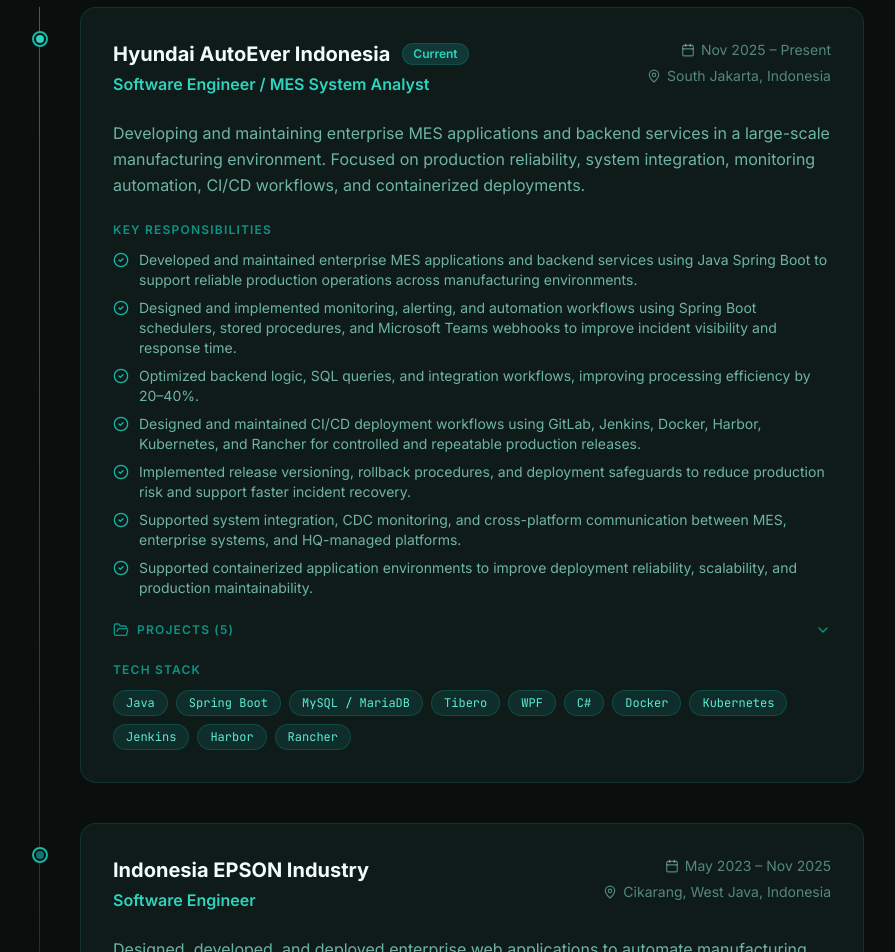
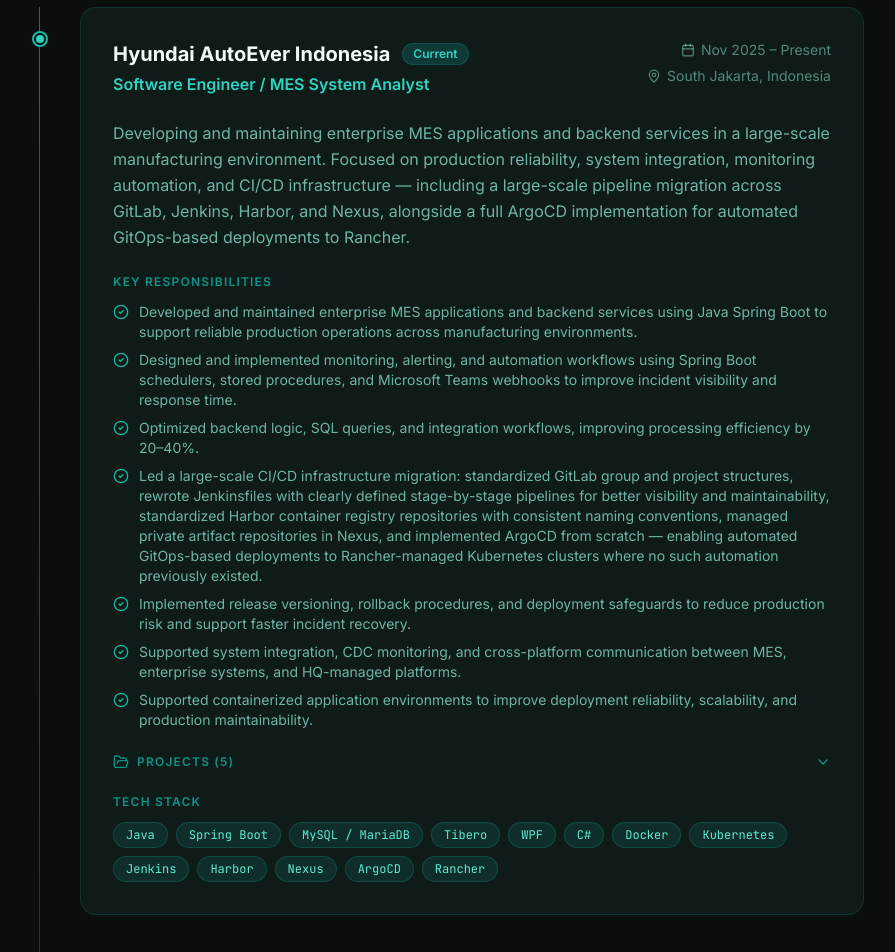
Before and after one commit to dikki-ap/dikki-ap.github.io, a Next.js app: page /experience in a window 1280 px wide. Shown: the part 420-1372 px from the top of the page, without its empty margins (192-1087 px from the left). Built offline with nearby package versions, Linux system fonts and the light colour scheme.

Commit message:
feat(experience): expand CI/CD migration scope — ArgoCD, Nexus, GitLab/Harbor/Jenkinsfile standardization at Hyundai AutoEver

```diff
--- a/src/data/experience.ts
+++ b/src/data/experience.ts
@@ -8,12 +8,12 @@
     period: "Nov 2025 – Present",
     current: true,
     description:
-      "Developing and maintaining enterprise MES applications and backend services in a large-scale manufacturing environment. Focused on production reliability, system integration, monitoring automation, CI/CD workflows, and containerized deployments.",
+      "Developing and maintaining enterprise MES applications and backend services in a large-scale manufacturing environment. Focused on production reliability, system integration, monitoring automation, and CI/CD infrastructure — including a large-scale pipeline migration across GitLab, Jenkins, Harbor, and Nexus, alongside a full ArgoCD implementation for automated GitOps-based deployments to Rancher.",
     responsibilities: [
       "Developed and maintained enterprise MES applications and backend services using Java Spring Boot to support reliable production operations across manufacturing environments.",
       "Designed and implemented monitoring, alerting, and automation workflows using Spring Boot schedulers, stored procedures, and Microsoft Teams webhooks to improve incident visibility and response time.",
       "Optimized backend logic, SQL queries, and integration workflows, improving processing efficiency by 20–40%.",
-      "Designed and maintained CI/CD deployment workflows using GitLab, Jenkins, Docker, Harbor, Kubernetes, and Rancher for controlled and repeatable production releases.",
+      "Led a large-scale CI/CD infrastructure migration: standardized GitLab group and project structures, rewrote Jenkinsfiles with clearly defined stage-by-stage pipelines for better visibility and maintainability, standardized Harbor container registry repositories with consistent naming conventions, managed private artifact repositories in Nexus, and implemented ArgoCD from scratch — enabling automated GitOps-based deployments to Rancher-managed Kubernetes clusters where no such automation previously existed.",
       "Implemented release versioning, rollback procedures, and deployment safeguards to reduce production risk and support faster incident recovery.",
       "Supported system integration, CDC monitoring, and cross-platform communication between MES, enterprise systems, and HQ-managed platforms.",
       "Supported containerized application environments to improve deployment reliability, scalability, and production maintainability.",
@@ -31,14 +31,16 @@
         ],
       },
       {
-        name: "CI/CD Deployment Workflow",
+        name: "CI/CD Infrastructure Migration & ArgoCD Implementation",
         description:
-          "Designed and maintained controlled deployment workflows from GitLab to Jenkins, Docker, Harbor, Kubernetes, and Rancher to support repeatable production releases, versioning, and rollback readiness.",
+          "Led a comprehensive migration and modernization of the organization's CI/CD infrastructure. Standardized GitLab group and project structures across all repositories. Rewrote and standardized Jenkinsfiles with explicit, stage-by-stage pipeline definitions — replacing inconsistent legacy scripts with clear, maintainable workflows. Standardized Harbor container registry repositories with consistent naming conventions and access controls. Introduced and managed private artifact repositories in Nexus for internal dependency management. Designed and implemented ArgoCD from the ground up — the organization had no existing GitOps tooling — enabling automated, declarative application deployments to Rancher-managed Kubernetes clusters.",
         techStack: [
           "GitLab",
           "Jenkins",
           "Docker",
           "Harbor",
+          "Nexus",
+          "ArgoCD",
           "Kubernetes",
           "Rancher",
         ],
@@ -79,6 +81,8 @@
       "Kubernetes",
       "Jenkins",
       "Harbor",
+      "Nexus",
+      "ArgoCD",
       "Rancher",
     ],
   },
--- a/src/data/profile.ts
+++ b/src/data/profile.ts
@@ -45,5 +45,7 @@
   { name: "GitLab CI/CD", category: "devops", icon: "git-branch" },
   { name: "GitHub Actions", category: "devops", icon: "github" },
   { name: "Harbor", category: "devops", icon: "package" },
+  { name: "Nexus", category: "devops", icon: "archive" },
+  { name: "ArgoCD", category: "devops", icon: "refresh-cw" },
   { name: "Rancher", category: "devops", icon: "server" },
 ];
```
